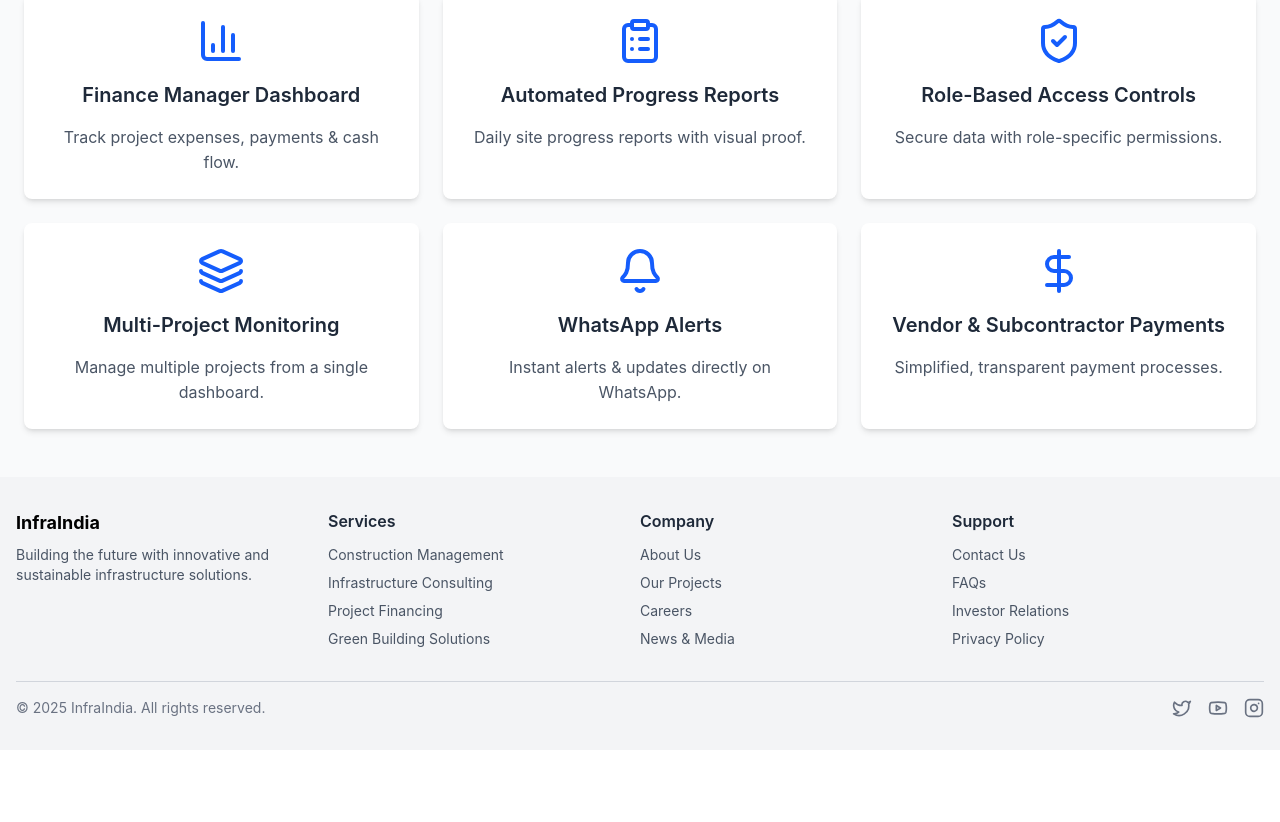
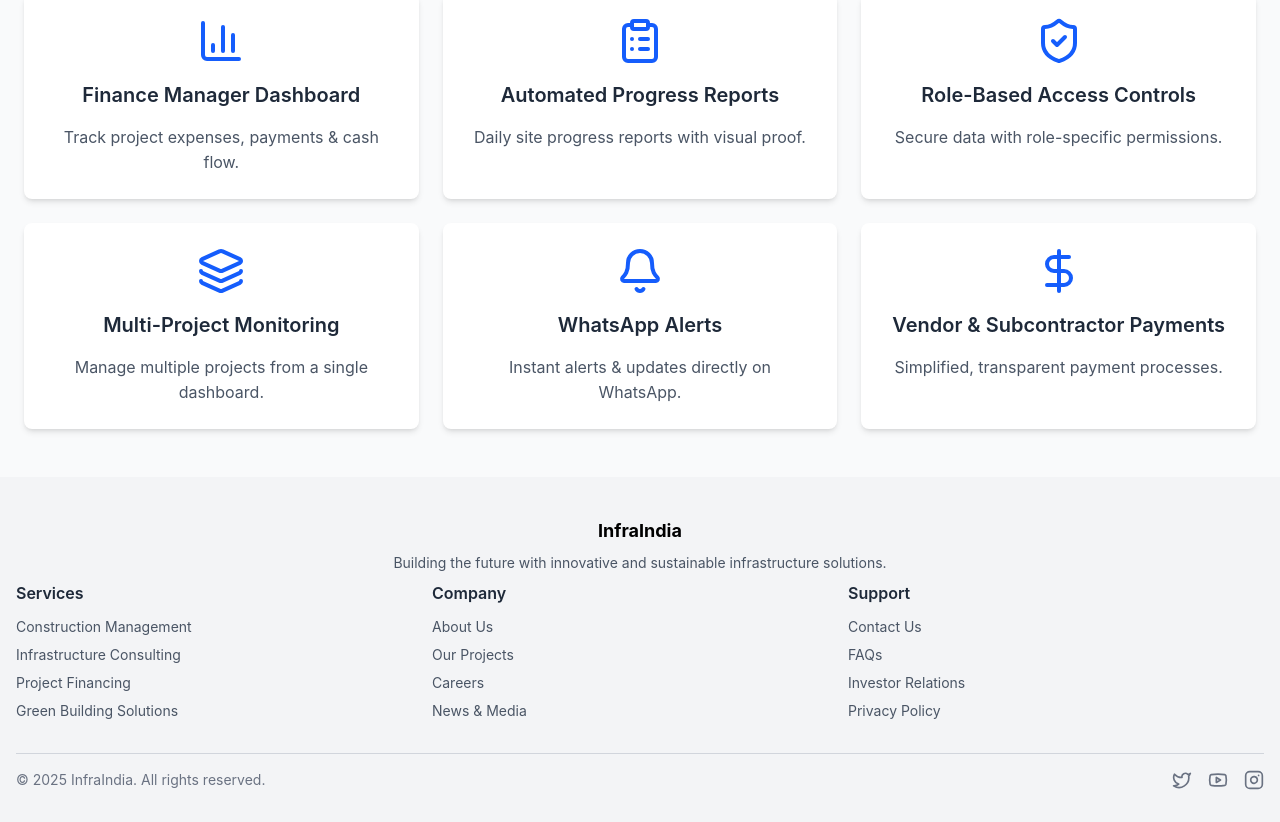
Before and after one commit to adityaraj1236/infraIndia, a React (Vite) app in the folder infraIndia/: page / in a window 1280 px wide. Shown: the part 1323-2145 px from the top of the page. Before the commit the page ends 2073 px from the top, so only its background shows below. Built offline with nearby package versions, Linux system fonts and the light colour scheme.

Commit message:
footer fixed

```diff
--- a/infraIndia/src/components/footer/FooterLinks.jsx
+++ b/infraIndia/src/components/footer/FooterLinks.jsx
@@ -57,7 +57,7 @@ export function FooterLinks() {
     <footer className="bg-gray-100 py-8">
       <div className="container mx-auto px-4">
         <div className="flex flex-wrap justify-between items-start mb-6">
-          <div className="w-1/4">
+          <div className="w-full py-2 flex flex-col justify-center items-center text-center">
             <div className="font-bold text-lg mb-2">InfraIndia</div>
             <p className="text-sm text-gray-600">
               Building the future with innovative and sustainable infrastructure solutions.
```
